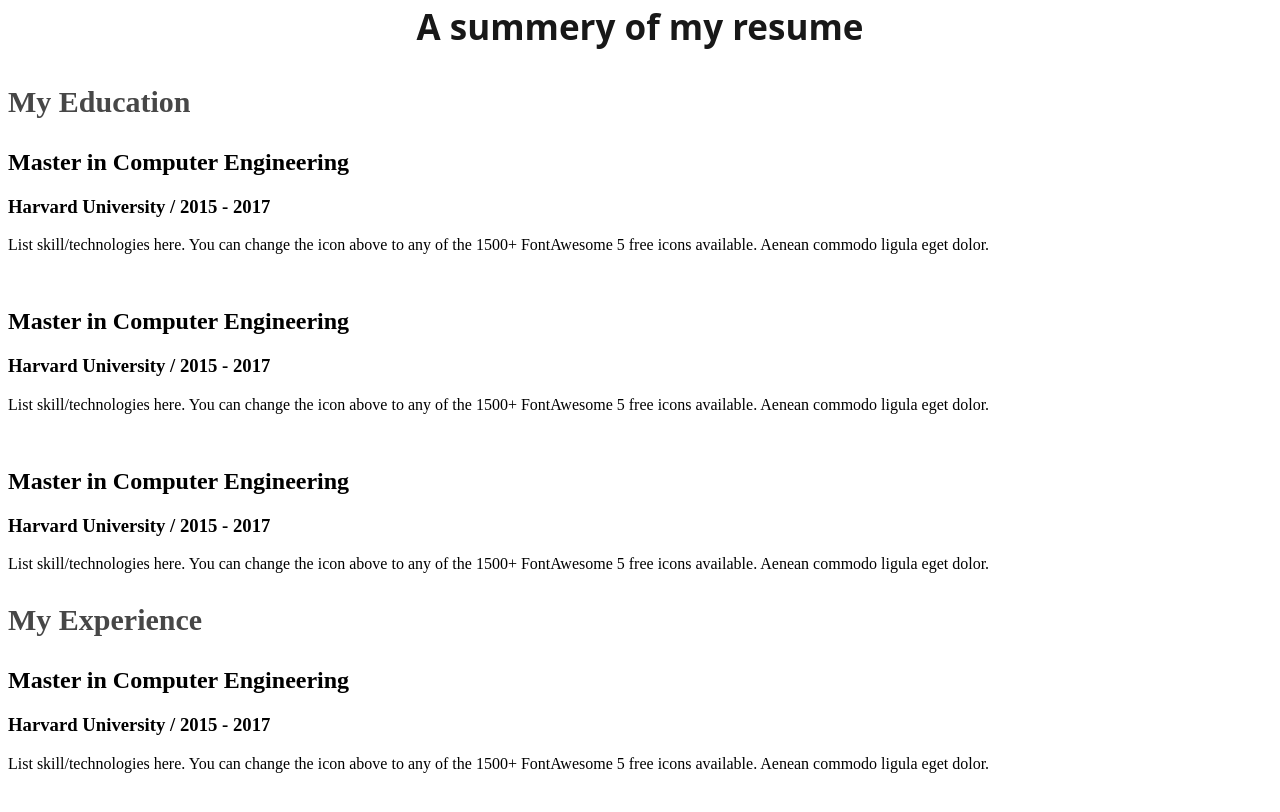
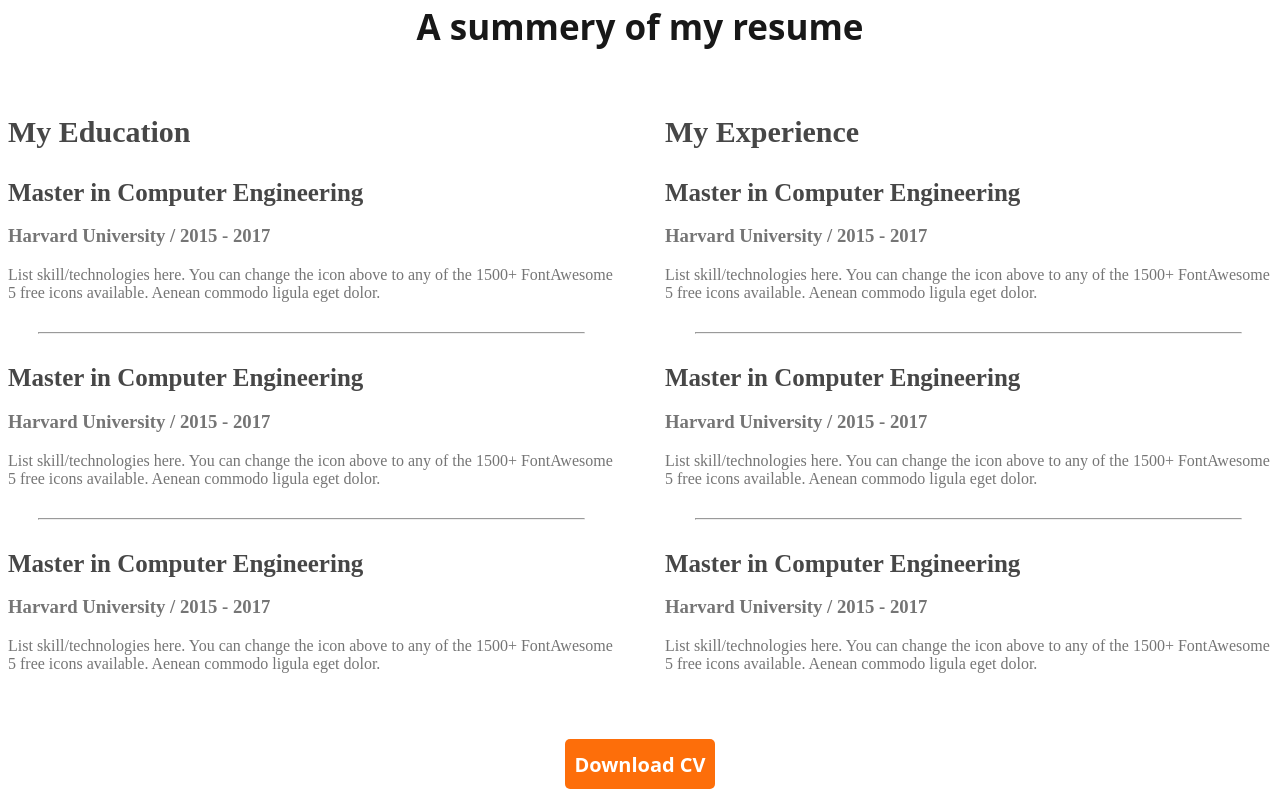
Before and after one commit to Tanjida-Akhter/developer-portfolio, a plain HTML site: page index.html in a window 1280 px wide. Shown: the part 2288-3100 px from the top of the page. Drawn offline with Linux system fonts and the light colour scheme.

Commit message:
added resume summery section

```diff
--- a/index.html
+++ b/index.html
@@ -115,7 +115,7 @@
                             to any of the 1500+ FontAwesome 5 free icons available. Aenean commodo ligula eget dolor.
                         </p>
                     </div>
-                    <br>
+                    <hr>
                     <div class="resume-item">
                         <h2 class="resume-item-title">Master in Computer Engineering</h2>
                         <h3 class="resume-item-institute">Harvard University / 2015 - 2017</h3>
@@ -123,7 +123,7 @@
                             to any of the 1500+ FontAwesome 5 free icons available. Aenean commodo ligula eget dolor.
                         </p>
                     </div>
-                    <br>
+                    <hr>
                     <div class="resume-item">
                         <h2 class="resume-item-title">Master in Computer Engineering</h2>
                         <h3 class="resume-item-institute">Harvard University / 2015 - 2017</h3>
@@ -142,7 +142,7 @@
                             to any of the 1500+ FontAwesome 5 free icons available. Aenean commodo ligula eget dolor.
                         </p>
                     </div>
-                    <br>
+                    <hr>
                     <div class="resume-item">
                         <h2 class="resume-item-title">Master in Computer Engineering</h2>
                         <h3 class="resume-item-institute">Harvard University / 2015 - 2017</h3>
@@ -150,7 +150,7 @@
                             to any of the 1500+ FontAwesome 5 free icons available. Aenean commodo ligula eget dolor.
                         </p>
                     </div>
-                    <br>
+                    <hr>
                     <div class="resume-item">
                         <h2 class="resume-item-title">Master in Computer Engineering</h2>
                         <h3 class="resume-item-institute">Harvard University / 2015 - 2017</h3>
@@ -161,6 +161,9 @@
                 </div>
 
             </div>
+            <div class="download-cv">
+                <button class="btn-primary">Download CV</button>
+            </div>
 
         </section>
     </main>
--- a/styles/portfolio.css
+++ b/styles/portfolio.css
@@ -151,7 +151,33 @@
 }
 
 .resume-column-title {
-    color:#474747;
+    color: #474747;
     font-size: 30px;
     font-weight: 700;
 }
+
+.resume-container {
+    display: flex;
+    gap: 50px;
+}
+
+.resume-item-institute,
+.resume-item-description {
+    color: #757575;
+}
+
+.resume-item-title {
+    color: #474747;
+    font-size: 25px;
+    font-weight: 700;
+    margin-bottom: 10px;
+}
+
+.resume-container hr{
+    margin: 30px;
+}
+
+.download-cv{
+    text-align: center;
+    margin: 50px;
+}
```
